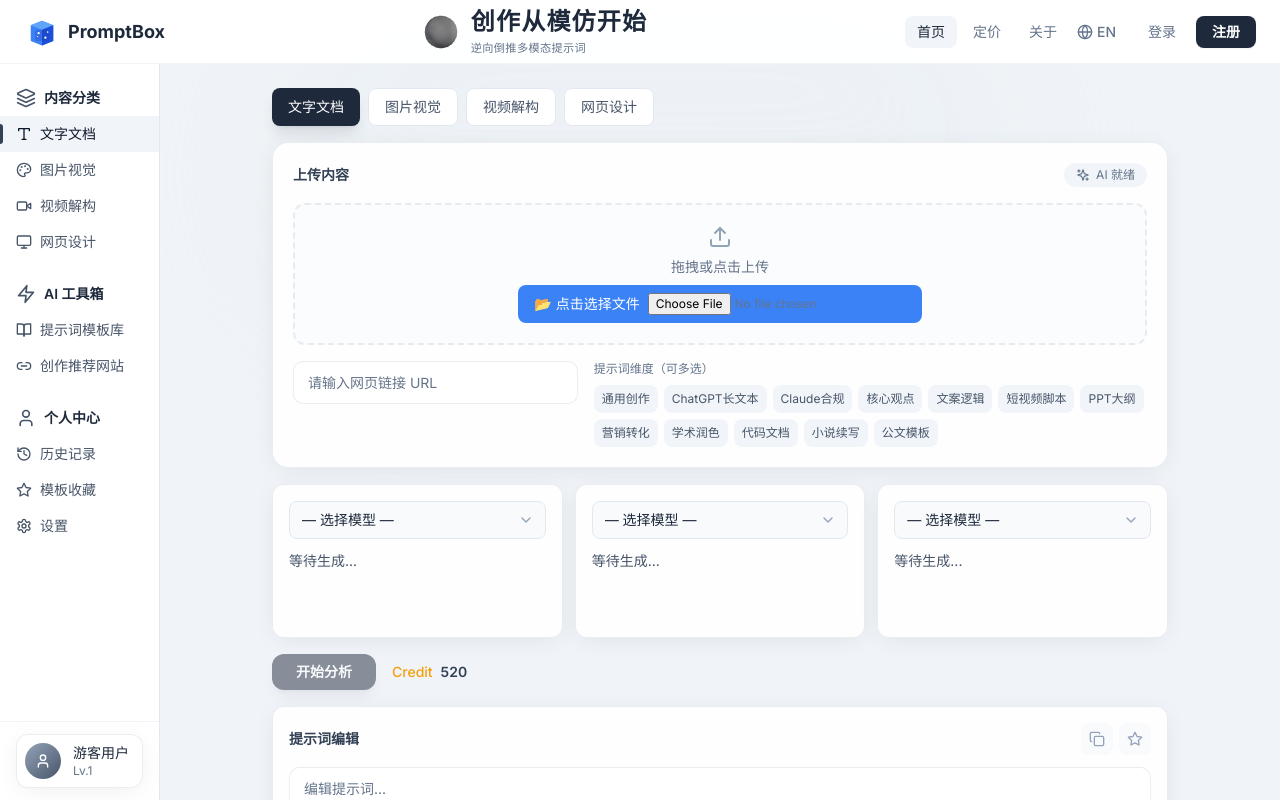
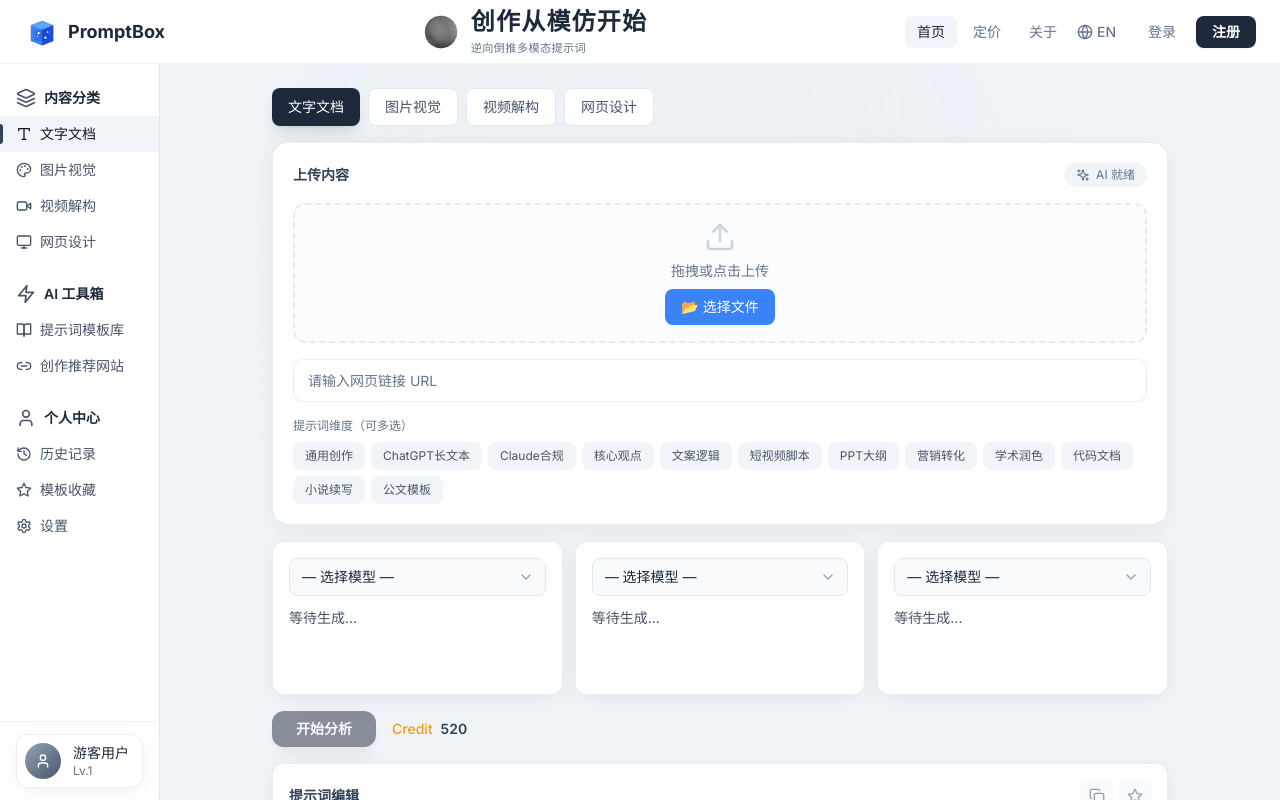
Before and after one commit to oxygen02/promptbox, a Next.js app: page / in a window 1280 px wide. Shown: the top 800 px of the page. Built offline with nearby package versions, Linux system fonts and the light colour scheme.

Commit message:
fix: Clean up upload section layout and file input

```diff
--- a/src/app/page.tsx
+++ b/src/app/page.tsx
@@ -324,13 +324,13 @@ export default function HomePage() {
             <span className="text-xs px-3 py-1 rounded-full bg-slate-100 text-slate-500 flex items-center gap-1.5"><Sparkles className="w-3.5 h-3.5" />{t.aiReady}</span>
           </div>
 
-          {/* 文件上传区域 */}
+          {/* 文件上传 */}
           <div className="mb-4">
-            <div className="upload-zone py-5 flex flex-col items-center justify-center min-h-[100px]">
-              <Upload className="w-6 h-6 text-slate-400 mb-2" />
+            <div className="upload-zone py-4 flex flex-col items-center justify-center min-h-[80px] border-2 border-dashed border-slate-200 rounded-xl bg-slate-50">
+              <Upload className="w-8 h-8 text-slate-300 mb-2" />
               <p className="text-sm text-slate-500 mb-2">{t.dragOrClick}</p>
-              <label className="px-4 py-2 bg-blue-500 text-white text-sm rounded-lg hover:bg-blue-600 transition-colors cursor-pointer flex items-center gap-2">
-                <span>📂 点击选择文件</span>
+              <label className="px-4 py-2 bg-blue-500 text-white text-sm rounded-lg hover:bg-blue-600 transition-colors cursor-pointer">
+                📂 选择文件
                 <input
                   type="file"
                   onChange={(e) => {
@@ -339,31 +339,31 @@ export default function HomePage() {
                       alert(`已选择文件: ${file.name}\n大小: ${(file.size/1024).toFixed(2)} KB`);
                     }
                   }}
-                  className="text-xs text-slate-500"
+                  className="hidden"
                   accept="image/*,video/*,.txt,.doc,.docx,.pdf"
                 />
               </label>
             </div>
           </div>
 
-          {/* URL输入和维度选择 */}
-          <div className="flex gap-4">
-            <div className="w-1/3">
+          {/* URL输入 */}
+          <div className="mb-4">
             <input type="text" placeholder={t.enterUrl} value={uploadUrl} onChange={(e) => setUploadUrl(e.target.value)} className="input-field w-full py-3" />
           </div>
-            <div className="flex-1">
+
+          {/* 维度选择 */}
+          <div>
             <h4 className="text-xs font-medium text-slate-500 mb-2">{t.promptDimensions}</h4>
             <div className="flex flex-wrap gap-1.5">
               {currentTags.map((tag) => (
                 <button
                   key={tag}
                   onClick={() => handleDimensionClick(tag)}
-                    className={cn("px-2 py-1.5 text-xs rounded-lg transition-all text-center whitespace-nowrap", selectedDimensions.includes(tag) ? "bg-slate-800 text-white shadow" : "bg-slate-100 text-slate-600 hover:bg-slate-200")}
+                  className={cn("px-3 py-1.5 text-xs rounded-lg transition-all", selectedDimensions.includes(tag) ? "bg-slate-800 text-white" : "bg-slate-100 text-slate-600 hover:bg-slate-200")}
                 >
                   {tag}
                 </button>
               ))}
-              </div>
             </div>
           </div>
         </div>
```
Lines whose indentation alone changed are shown as unchanged.
